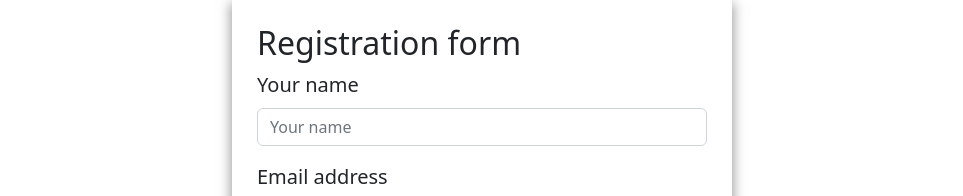
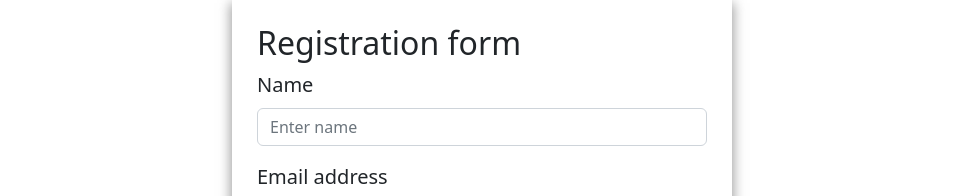
Before and after one commit to isITnow/goit-react-hw-08-phonebook, a React (Create React App) app: page /goit-react-hw-08-phonebook/register in a window 1280 px wide. Shown: the part 145-341 px from the top of the page, without its empty margins (158-1121 px from the left). Built offline with nearby package versions, Linux system fonts and the light colour scheme.

Commit message:
login/register upd label

```diff
--- a/src/pages/Login-page/LoginPage.jsx
+++ b/src/pages/Login-page/LoginPage.jsx
@@ -75,7 +75,7 @@ const LoginPage = () => {
                         name="password"
                         value={password}
                         onChange={handleInputChange}
-                        placeholder="Password"
+                        placeholder="Enter password"
                         required
                     />
                 </Form.Group>
--- a/src/pages/Register-page/RegisterPage.jsx
+++ b/src/pages/Register-page/RegisterPage.jsx
@@ -60,13 +60,13 @@ const RegisterPage = () => {
 
             <Form onSubmit={handleFormsubmit}>
                 <Form.Group className="mb-3" controlId="formBasicEmail">
-                    <Form.Label>Your name</Form.Label>
+                    <Form.Label>Name</Form.Label>
                     <Form.Control
                         type="text"
                         name="name"
                         value={name}
                         onChange={handleInputChange}
-                        placeholder="Your name"
+                        placeholder="Enter name"
                         required
                     />
                 </Form.Group>
```
